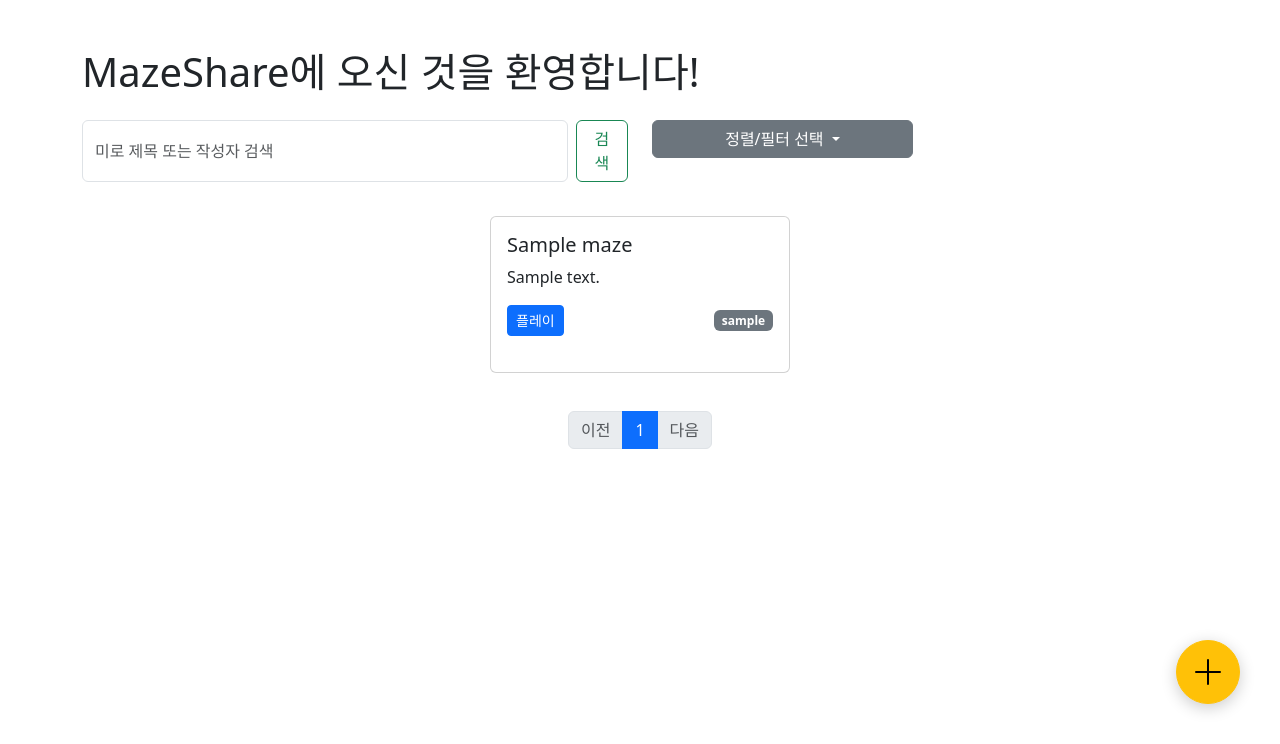
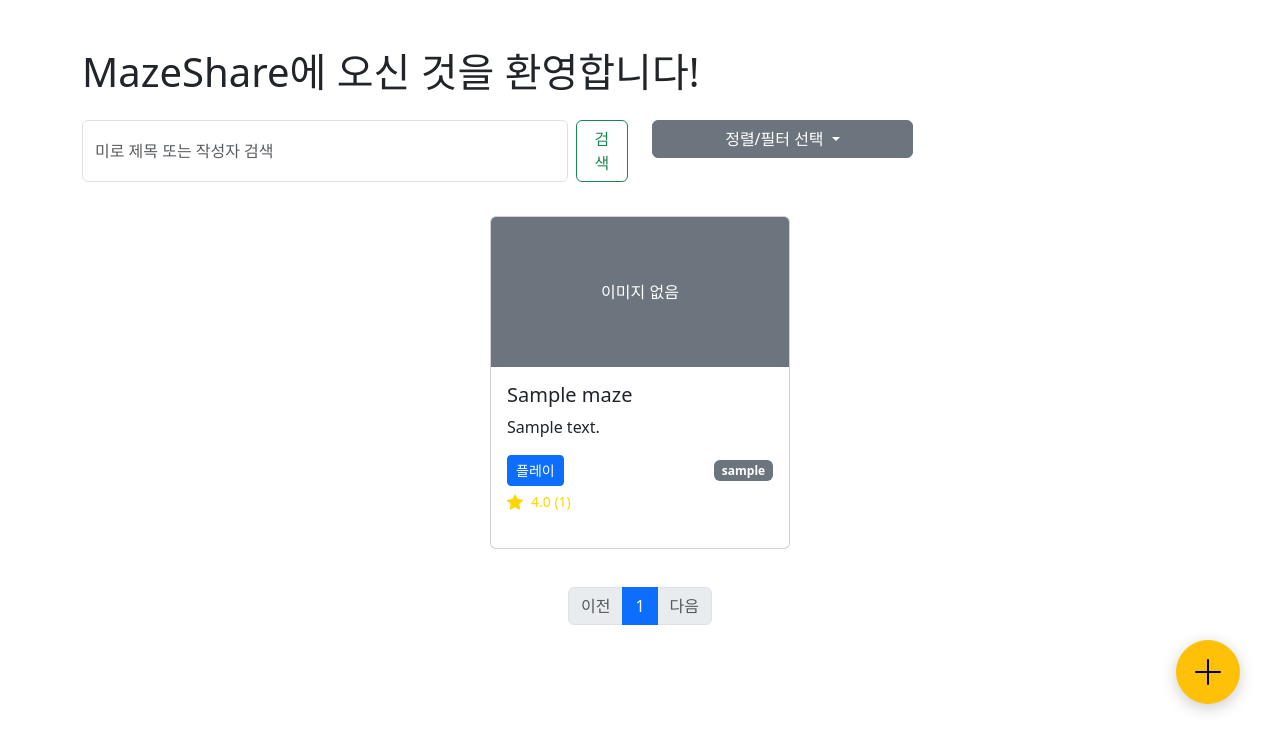
Before and after one commit to GiTae-Kim-kr/GiTae-Kim-kr, a Python web app: template MazeShare/templates/index.html in a window 1280 px wide. Shown: the part 56-800 px from the top of the page. Run offline with Jinja, Linux system fonts and the light colour scheme; the template is opened without the code that fills it: most values are stand-ins (such as "Sample title", 1, 10 or a date in 2020).

Commit message:
Update index.html

```diff
--- a/MazeShare/templates/index.html
+++ b/MazeShare/templates/index.html
@@ -30,6 +30,23 @@
         .review-box {
             max-height: 200px;
             overflow-y: auto;
+        }
+        .review-stars {
+            color: #ffd700;
+            font-size: 14px;
+        }
+        .maze-rating {
+            color: #ffd700;
+            font-size: 14px;
+            display: flex;
+            align-items: center;
+            margin-top: 5px;
+        }
+        .maze-rating svg {
+            margin-right: 3px;
+        }
+        .maze-rating .average {
+            margin-left: 5px;
         }
     </style>
 </head>
@@ -138,6 +155,10 @@
                     <img src="{{ url_for('static', filename=maze.image_path) }}"
                         class="card-img-top"
                         alt="미로 미리보기">
+                    {% else %}
+                    <div class="card-img-top bg-secondary d-flex align-items-center justify-content-center" style="height: 150px;">
+                        <span class="text-white">이미지 없음</span>
+                    </div>
                     {% endif %}
                     <div class="card-body">
                         <h5 class="card-title">{{ maze.title }}</h5>
@@ -147,10 +168,26 @@
                                     data-bs-toggle="modal"
                                     data-bs-target="#mazeModal"
                                     data-maze-id="{{ maze.id }}"
-                                    data-image-path="{{ url_for('static', filename=maze.image_path) }}">
+                                    {% if maze.image_path %}
+                                    data-image-path="{{ url_for('static', filename=maze.image_path) }}"
+                                    {% endif %}>
                                 플레이
                             </button>
                             <span class="badge bg-secondary">{{ maze.author.username }}</span>
+                        </div>
+                        <!-- 평균 평점 표시 -->
+                        <div class="maze-rating">
+                            <svg xmlns="http://www.w3.org/2000/svg" width="16" height="16" fill="currentColor" class="bi bi-star" viewBox="0 0 16 16">
+                                <path d="M3.612 15.443c-.386.198-.824-.149-.746-.592l.83-4.73L.173 6.765c-.329-.314-.158-.888.283-.95l4.898-.696L7.538.792c.197-.39.73-.39.927 0l2.184 4.327 4.898.696c.441.062.612.636.282.95l-3.522 3.356.83 4.73c.078.443-.36.79-.746.592L8 13.187l-4.389 2.256z"/>
+                            </svg>
+                            <span class="average">
+                                {% if maze.reviews %}
+                                    {% set avg_rating = (maze.reviews | sum(attribute='rating') / maze.reviews | length) | round(1) %}
+                                    {{ avg_rating }} ({{ maze.reviews | length }})
+                                {% else %}
+                                    0 (0)
+                                {% endif %}
+                            </span>
                         </div>
                     </div>
                 </div>
@@ -200,7 +237,7 @@
         </nav>
     </div>
 
-    <!-- 미로 플레이 모달 (리뷰 등록 폼 제거) -->
+    <!-- 미로 플레이 모달 -->
     <div class="modal fade" id="mazeModal" tabindex="-1">
         <div class="modal-dialog modal-lg">
             <div class="modal-content">
@@ -209,10 +246,7 @@
                     <button type="button" class="btn-close" data-bs-dismiss="modal"></button>
                 </div>
                 <div class="modal-body">
-                    <!-- 미로 이미지 -->
                     <img id="modalMazeImage" src="" class="img-fluid rounded mb-3" alt="미로 전체 보기">
-
-                    <!-- 리뷰 목록 (작성 폼 없음) -->
                     <div class="review-box border p-3 mb-3">
                         <h6>리뷰</h6>
                         <div id="reviewsList">
@@ -234,45 +268,48 @@
 
     <script src="https://cdn.jsdelivr.net/npm/bootstrap@5.3.0/dist/js/bootstrap.bundle.min.js"></script>
     <script>
+        // 로그인/회원가입 탭 전환
         document.querySelectorAll('#authTabs .nav-link').forEach(tab => {
-            tab.addEventListener('click', (e) => {
+            tab.addEventListener('click', function(e) {
                 e.preventDefault();
                 document.querySelectorAll('.auth-tab-content').forEach(content => {
                     content.style.display = 'none';
                 });
-                document.querySelector(e.target.getAttribute('href')).style.display = 'block';
-                document.querySelectorAll('#authTabs .nav-link').forEach(t => {
-                    t.classList.remove('active');
-                });
-                e.target.classList.add('active');
+                document.querySelector(this.getAttribute('href')).style.display = 'block';
+                document.querySelectorAll('#authTabs .nav-link').forEach(t => t.classList.remove('active'));
+                this.classList.add('active');
             });
         });
 
+        // 미로 모달 리뷰 로딩
         const mazeModal = document.getElementById('mazeModal');
         if (mazeModal) {
             mazeModal.addEventListener('show.bs.modal', event => {
                 const button = event.relatedTarget;
                 const mazeId = button.getAttribute('data-maze-id');
                 const imagePath = button.getAttribute('data-image-path');
+
+                if(imagePath) {
                     document.getElementById('modalMazeImage').src = imagePath;
+                } else {
+                    document.getElementById('modalMazeImage').src = "";
+                }
+
                 document.getElementById('playMazeBtn').href = `/play_maze/${mazeId}`;
 
-                // 리뷰 목록 AJAX로 불러오기
+                // 리뷰 목록 로드
                 fetch(`/maze_reviews/${mazeId}`)
-                    .then(response => response.json())
+                    .then(res => res.json())
                     .then(reviews => {
                         const reviewsList = document.getElementById('reviewsList');
-                        reviewsList.innerHTML = '';
-                        if (reviews.length === 0) {
-                            reviewsList.innerHTML = '<div class="alert alert-secondary">아직 리뷰가 없습니다.</div>';
-                        } else {
-                            reviews.forEach(r => {
-                                const div = document.createElement('div');
-                                div.className = 'border-bottom py-2';
-                                div.innerHTML = `<strong>${r.username}</strong> <span class="text-muted small">${r.created_at}</span><br>${r.content}`;
-                                reviewsList.appendChild(div);
-                            });
-                        }
+                        reviewsList.innerHTML = reviews.map(r => `
+                            <div class="border-bottom py-2">
+                                <strong>${r.username}</strong>
+                                <span class="text-muted small">(${r.created_at.split(' ')[0]})</span><br>
+                                <div class="review-stars">${'★'.repeat(r.rating)}${'☆'.repeat(5 - r.rating)}</div>
+                                <p>${r.content}</p>
+                            </div>
+                        `).join('') || '<div class="alert alert-secondary">아직 리뷰가 없습니다.</div>';
                     });
             });
         }
```
Lines whose indentation alone changed are shown as unchanged.
